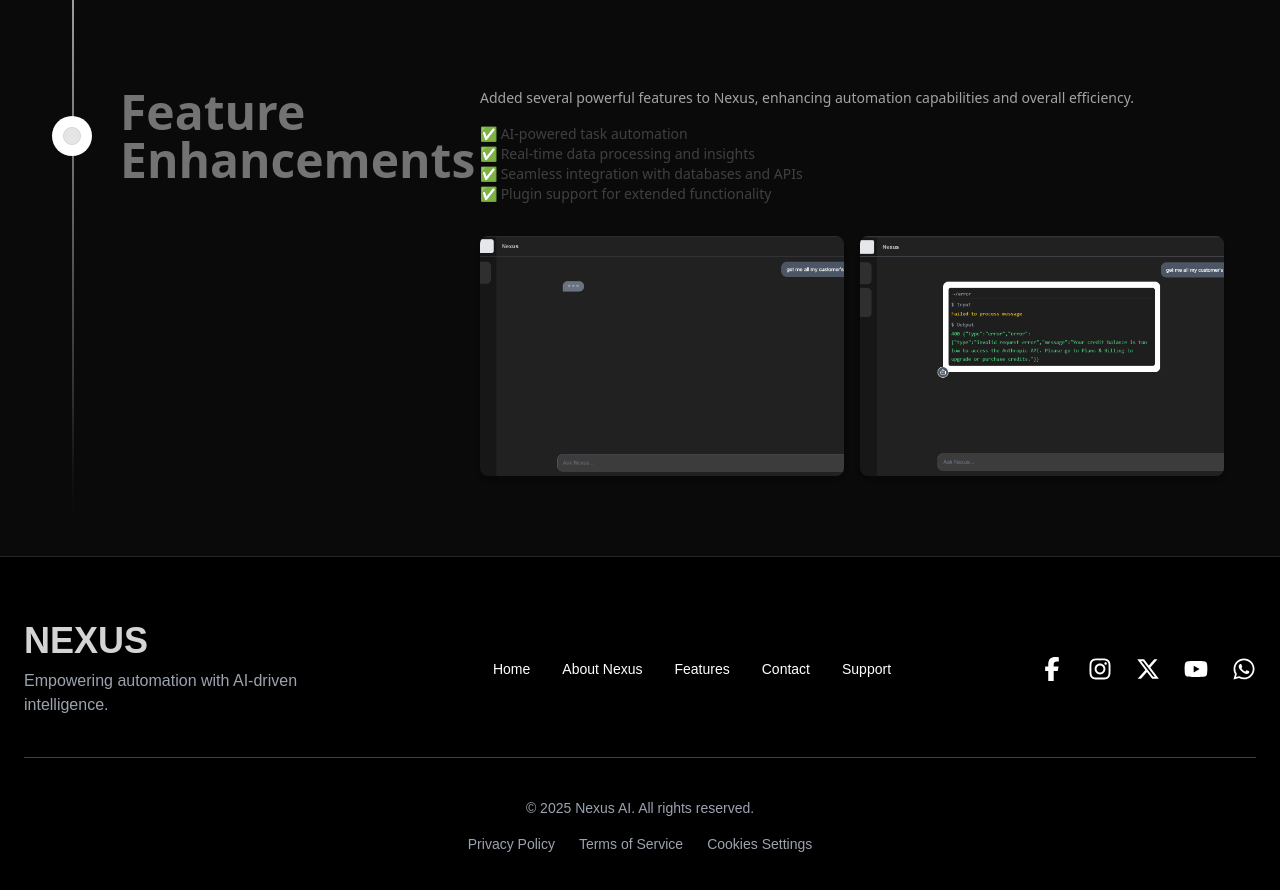
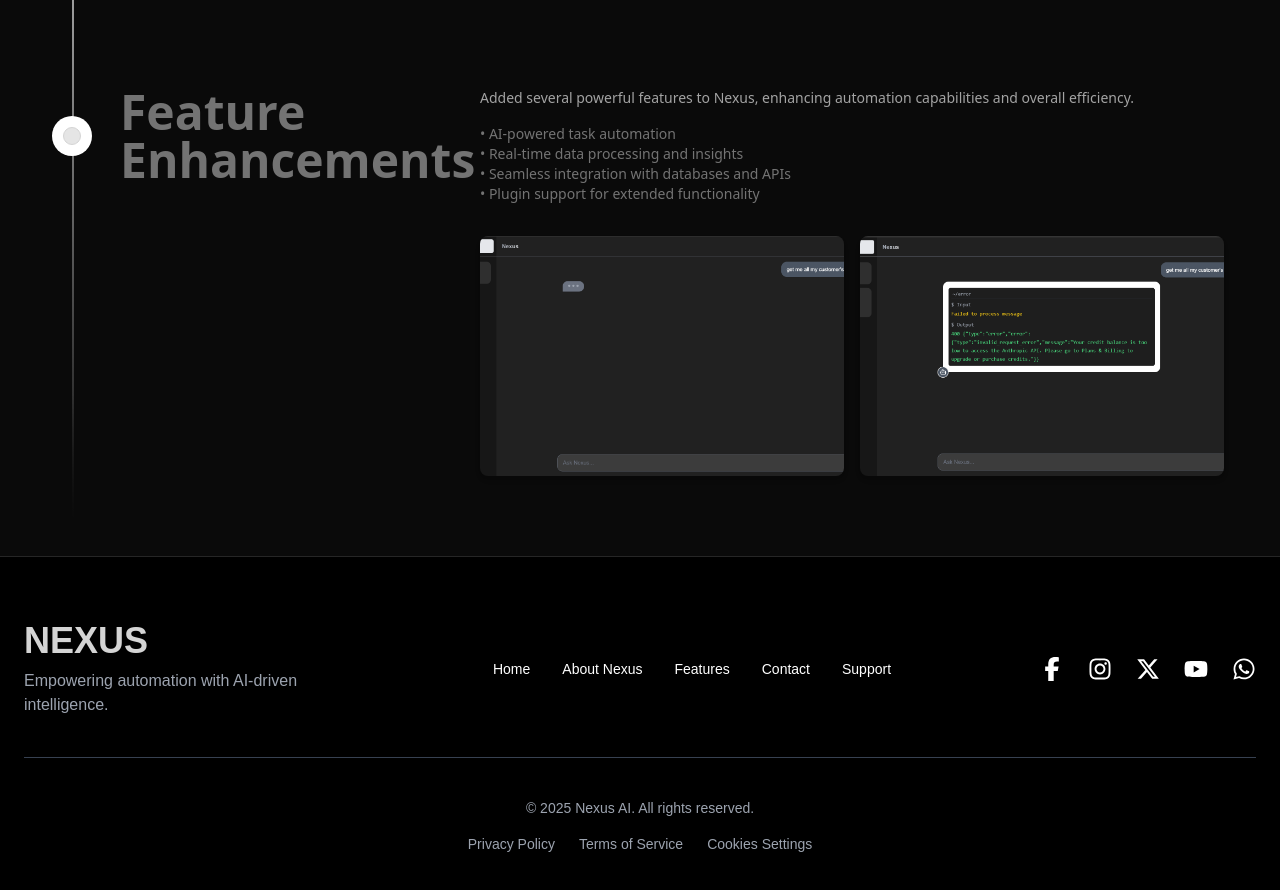
Before and after one commit to Rijurajx/NEXUS, a Next.js app: page / in a window 1280 px wide. Shown: the part 2180-3070 px from the top of the page. Built offline with nearby package versions, Linux system fonts and the light colour scheme; no server answers.

Commit message:
minimal style adjustments

```diff
--- a/components/blocks/spotlight.tsx
+++ b/components/blocks/spotlight.tsx
@@ -26,7 +26,7 @@
           <SignedIn>
             <Link href="/dashboard">
             <button className="inline-flex h-12 animate-shimmer items-center justify-center rounded-md border border-slate-800 bg-[linear-gradient(110deg,#000103,45%,#1e2631,55%,#000103)] bg-[length:200%_100%] px-6 font-medium text-slate-400 transition-colors focus:outline-none focus:ring-2 focus:ring-slate-400 focus:ring-offset-2 focus:ring-offset-slate-50">
-                Get Started
+                Dashboard
               </button>
             </Link>
           </SignedIn>
--- a/components/blocks/timelineBlock.tsx
+++ b/components/blocks/timelineBlock.tsx
@@ -69,17 +69,17 @@
             Added several powerful features to Nexus, enhancing automation capabilities and overall efficiency.
           </p>
           <div className="mb-8">
-            <div className="flex gap-2 items-center text-neutral-700 dark:text-neutral-300 text-xs md:text-sm">
-              ✅ AI-powered task automation
+            <div className="flex gap-2 items-center text-neutral-500 dark:text-neutral-300 text-xs md:text-sm">
+            • AI-powered task automation
             </div>
-            <div className="flex gap-2 items-center text-neutral-700 dark:text-neutral-300 text-xs md:text-sm">
-              ✅ Real-time data processing and insights
+            <div className="flex gap-2 items-center text-neutral-500 dark:text-neutral-300 text-xs md:text-sm">
+            • Real-time data processing and insights
             </div>
-            <div className="flex gap-2 items-center text-neutral-700 dark:text-neutral-300 text-xs md:text-sm">
-              ✅ Seamless integration with databases and APIs
+            <div className="flex gap-2 items-center text-neutral-500 dark:text-neutral-300 text-xs md:text-sm">
+            • Seamless integration with databases and APIs
             </div>
-            <div className="flex gap-2 items-center text-neutral-700 dark:text-neutral-300 text-xs md:text-sm">
-              ✅ Plugin support for extended functionality
+            <div className="flex gap-2 items-center text-neutral-500 dark:text-neutral-300 text-xs md:text-sm">
+            • Plugin support for extended functionality
             </div>
           </div>
           <div className="grid grid-cols-2 gap-4">
```
